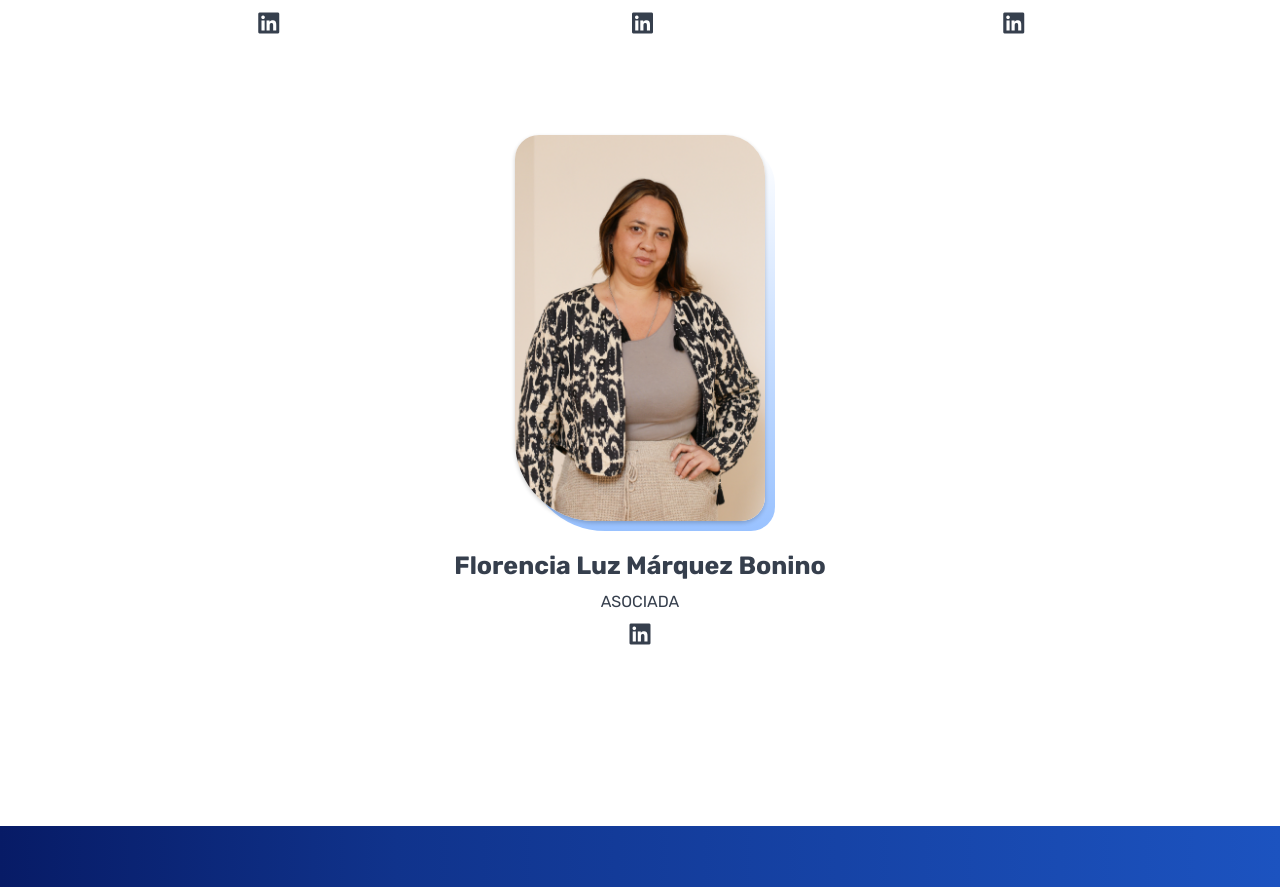
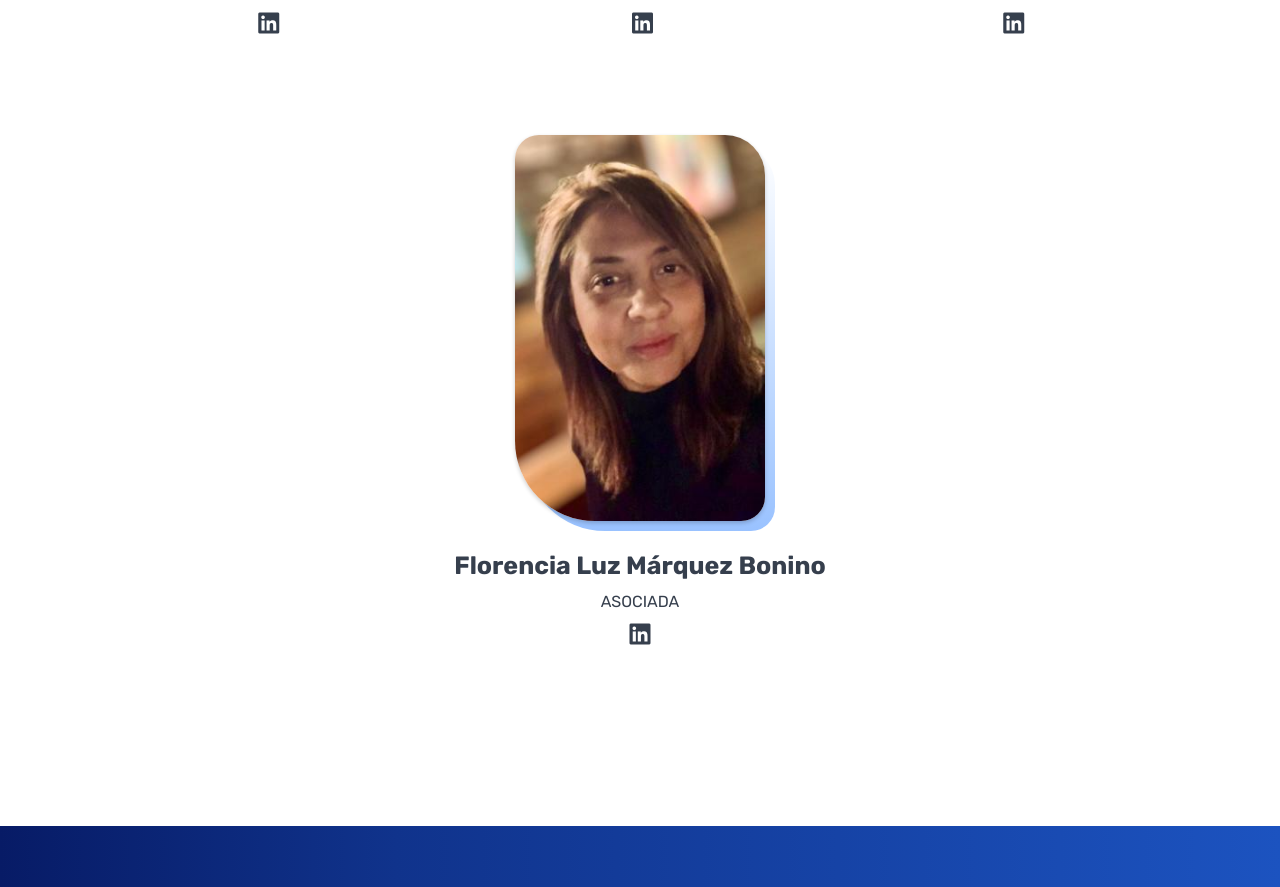
Before and after one commit to lalipognante/onestalanding-next, a Next.js app in the folder next-app/: page / in a window 1280 px wide. Shown: the part 6144-7031 px from the top of the page. Built offline with nearby package versions, Linux system fonts and the light colour scheme.

Commit message:
Update globals.css

```diff
--- a/next-app/app/globals.css
+++ b/next-app/app/globals.css
@@ -1408,7 +1408,7 @@ section.areas-content {
 }
 
 .pro-pic.person10 {
-  background-image: url("../public/florenciamarquezbonino.jpg");
+  background-image: url("../public/florenciaBonino2.jpeg");
 }
 
 .column{
```
